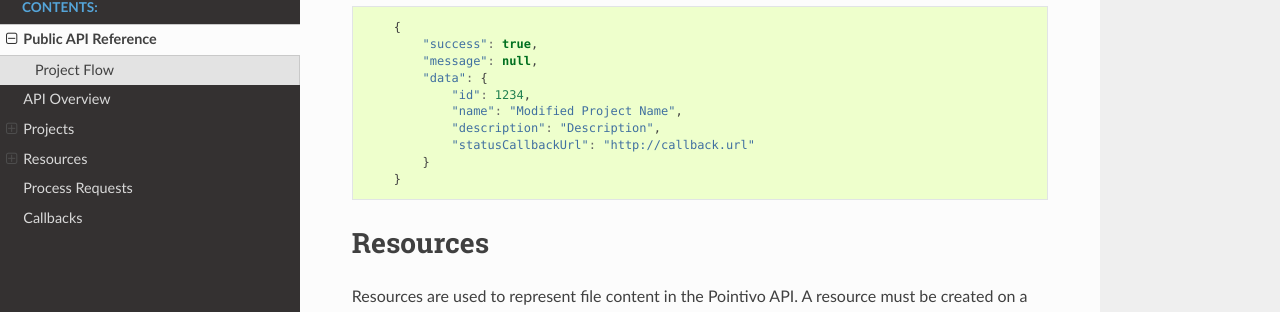
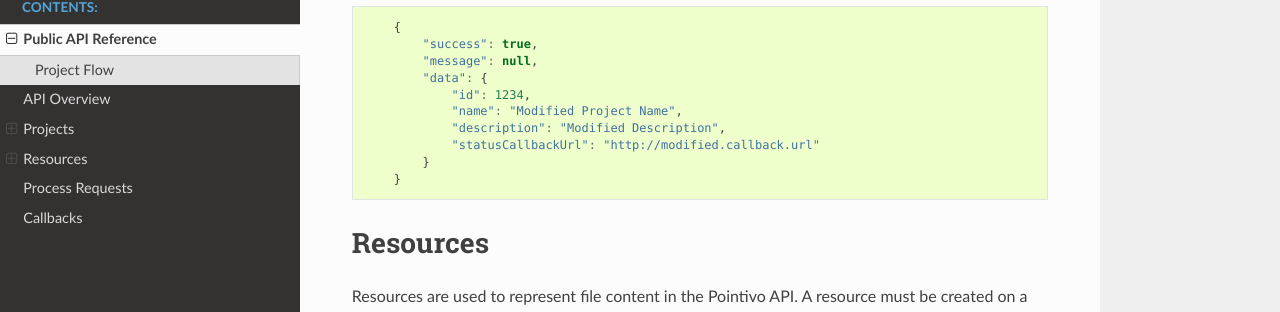
Before and after one commit to Pointivo/APIDocs, a Sphinx documentation site: the page built from docs/reference.rst, in a window 1280 px wide and 900 px high, scrolled down 3153 px. Shown: the part 139-451 px from the top of the window. Built offline with Sphinx 7.4.7 and the Read the Docs theme 2.0.0, drawn with Linux system fonts in a browser that asks for light colours; some of the changed text lies outside the part shown.

```diff
--- a/docs/reference.rst
+++ b/docs/reference.rst
@@ -163,8 +163,8 @@ The response will return the modified project data :
             "data": {
                 "id": 1234,
                 "name": "Modified Project Name",
-                "description": "Description",
-                "statusCallbackUrl": "http://callback.url"
+                "description": "Modified Description",
+                "statusCallbackUrl": "http://modified.callback.url"
             }
         }
 
```
Also changed, not shown: other parts of docs/reference.rst (+1 -1 lines).
